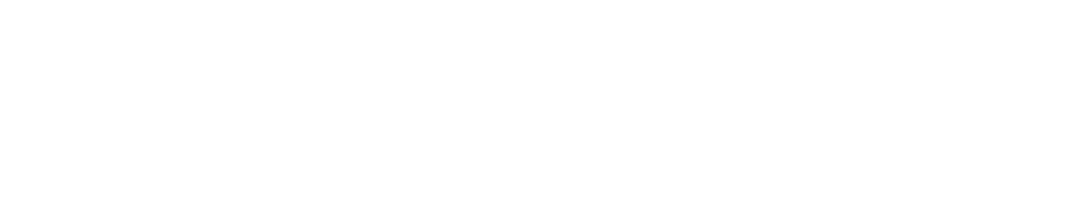
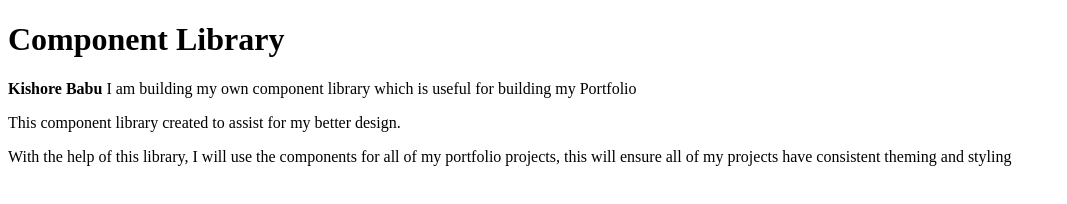
Before and after one commit to KishoreBabu420/component-library, a plain HTML site: page index.html in a window 1280 px wide. Shown: the whole page, without its empty margins (0-1067 px from the left). Drawn offline with Linux system fonts and the light colour scheme.

Commit message:
added description

```diff
--- a/index.html
+++ b/index.html
@@ -7,5 +7,17 @@
     <title>Kishore - Component Library</title>
     <link rel="stylesheet" href="./styles/style.css" />
   </head>
-  <body></body>
+  <body>
+    <h1>Component Library</h1>
+    <p>
+      <strong>Kishore Babu</strong> I am building my own component library which
+      is useful for building my Portfolio
+    </p>
+    <p>This component library created to assist for my better design.</p>
+    <p>
+      With the help of this library, I will use the components for all of my
+      portfolio projects, this will ensure all of my projects have consistent
+      theming and styling
+    </p>
+  </body>
 </html>
```
